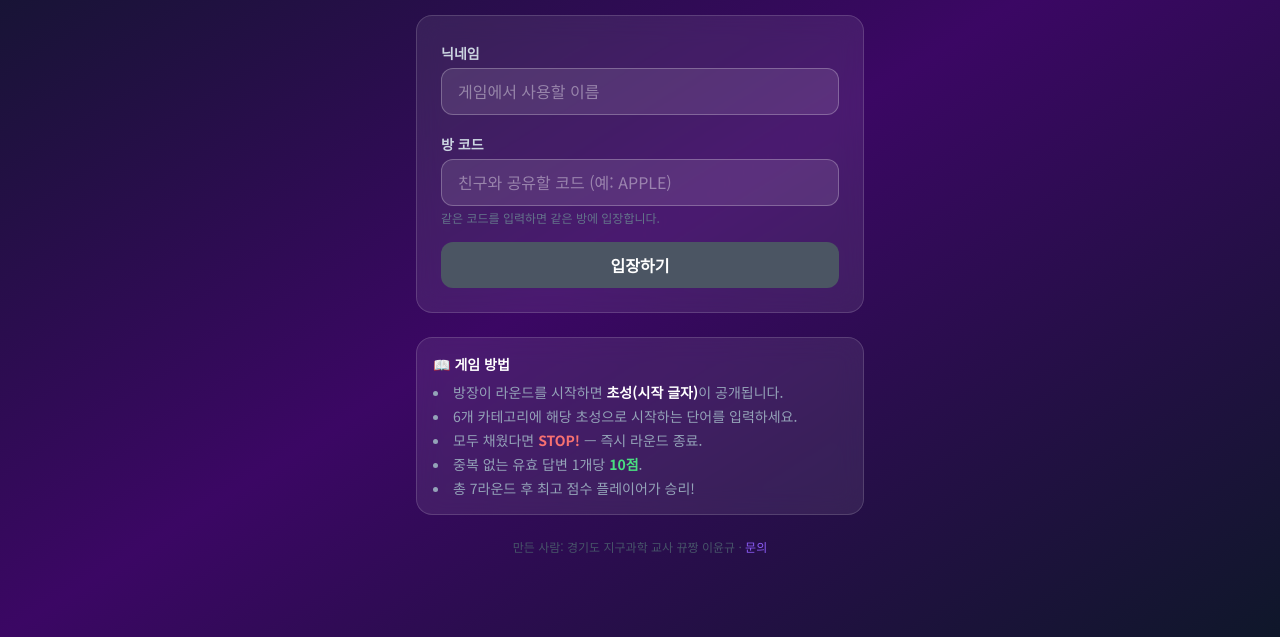
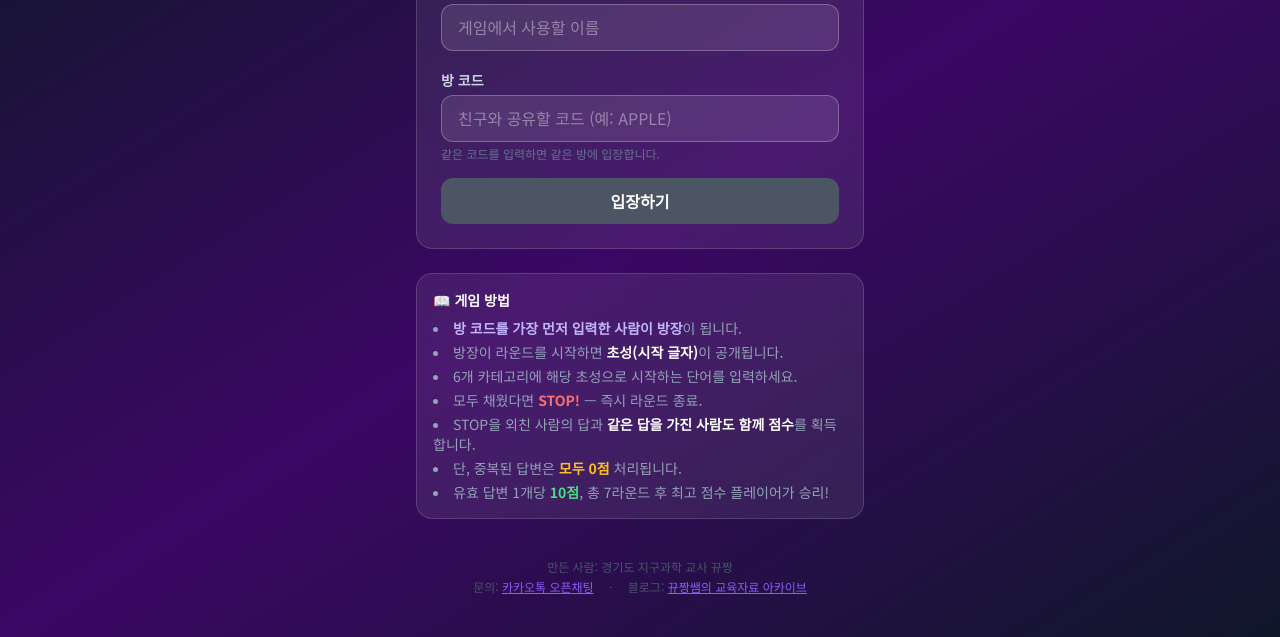
Before and after one commit to eduarchive88/bettibachonline, a website: page public/index.html in a window 1280 px wide. Shown: the part 163-800 px from the top of the page. Drawn offline with nearby package versions, Linux system fonts and the light colour scheme; no server answers.

Commit message:
feat: 푸터 추가 및 게임 규칙 설명 업데이트

```diff
--- a/public/index.html
+++ b/public/index.html
@@ -155,17 +155,15 @@
     <div class="glass rounded-2xl p-4 w-full text-sm text-slate-300 space-y-2">
       <p class="font-bold text-white">📖 게임 방법</p>
       <ul class="space-y-1 list-disc list-inside text-slate-400">
+        <li><strong class="text-violet-300">방 코드를 가장 먼저 입력한 사람이 방장</strong>이 됩니다.</li>
         <li>방장이 라운드를 시작하면 <strong class="text-white">초성(시작 글자)</strong>이 공개됩니다.</li>
         <li>6개 카테고리에 해당 초성으로 시작하는 단어를 입력하세요.</li>
         <li>모두 채웠다면 <strong class="text-red-400">STOP!</strong> — 즉시 라운드 종료.</li>
-        <li>중복 없는 유효 답변 1개당 <strong class="text-green-400">10점</strong>.</li>
-        <li>총 7라운드 후 최고 점수 플레이어가 승리!</li>
+        <li>STOP을 외친 사람의 답과 <strong class="text-white">같은 답을 가진 사람도 함께 점수</strong>를 획득합니다.</li>
+        <li>단, 중복된 답변은 <strong class="text-amber-400">모두 0점</strong> 처리됩니다.</li>
+        <li>유효 답변 1개당 <strong class="text-green-400">10점</strong>, 총 7라운드 후 최고 점수 플레이어가 승리!</li>
       </ul>
     </div>
-
-    <p class="text-xs text-slate-600">만든 사람: 경기도 지구과학 교사 뀨짱 이윤규 ·
-      <a href="https://open.kakao.com/o/s7hVU65h" target="_blank" class="text-violet-500 hover:text-violet-400">문의</a>
-    </p>
   </div>
 
   <!-- ══════════════════════════════════════════
@@ -276,6 +274,19 @@
     <button id="btn-restart" class="btn btn-ghost w-full">새 게임 시작</button>
   </div>
 
+  <footer class="w-full text-center text-xs text-slate-600 py-6 mt-4 space-y-1">
+    <p>만든 사람: 경기도 지구과학 교사 뀨짱</p>
+    <p class="space-x-3">
+      <span>문의:
+        <a href="https://open.kakao.com/o/s7hVU65h" target="_blank" class="text-violet-500 hover:text-violet-400 underline">카카오톡 오픈채팅</a>
+      </span>
+      <span>·</span>
+      <span>블로그:
+        <a href="https://eduarchive.tistory.com/" target="_blank" class="text-violet-500 hover:text-violet-400 underline">뀨짱쌤의 교육자료 아카이브</a>
+      </span>
+    </p>
+  </footer>
+
   <script src="/socket.io/socket.io.js"></script>
   <script src="/script.js"></script>
 </body>
```
